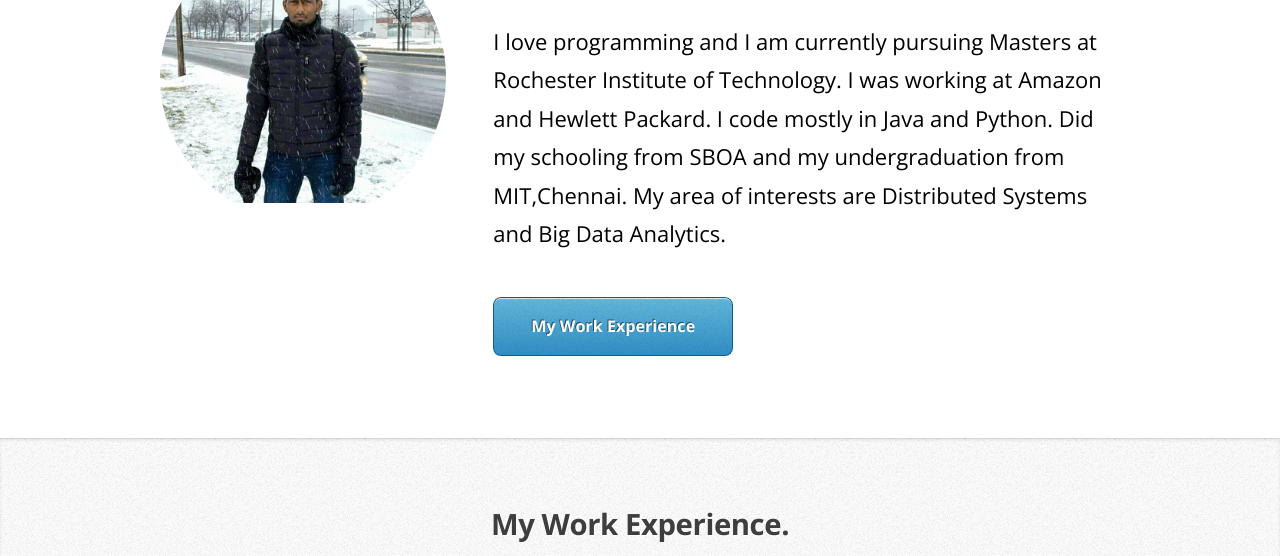
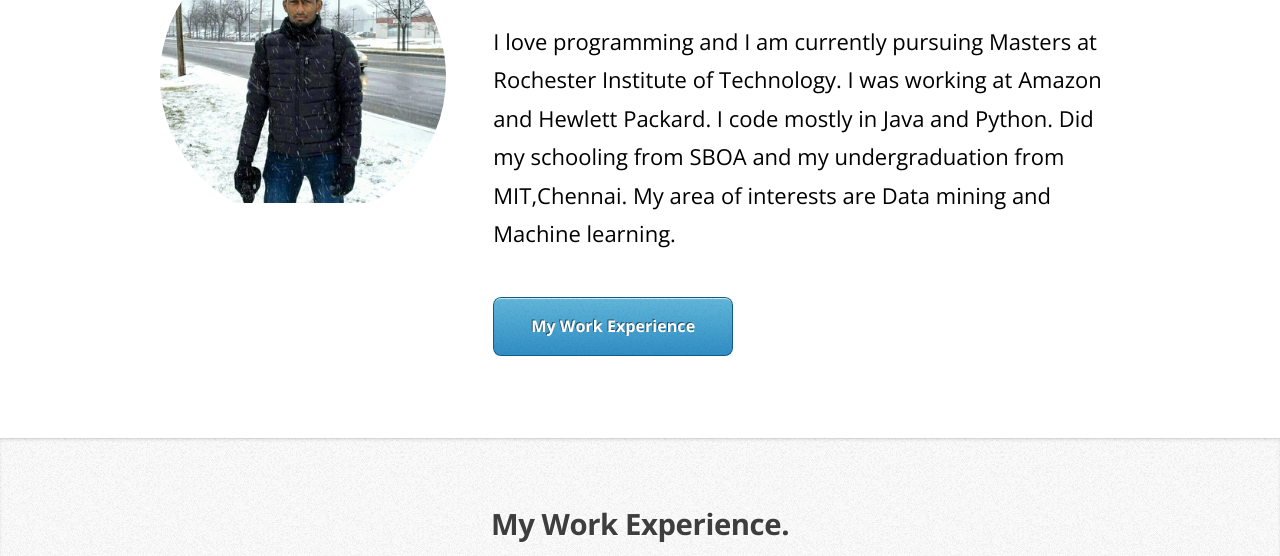
Before and after one commit to sabarigirish/sabarigirish.github.io, a plain HTML site: page index.html in a window 1280 px wide. Shown: the part 198-754 px from the top of the page. Drawn offline with nearby package versions, Linux system fonts and the light colour scheme.

Commit message:
Update index.html

```diff
--- a/index.html
+++ b/index.html
@@ -55,7 +55,7 @@
 							<header>
 								<h1>Hi. I'm <strong>Sabari Girish</strong></h1>
 							</header>
-							<p>I love programming and I am currently pursuing Masters at Rochester Institute of Technology. I was working at Amazon and Hewlett Packard. I code mostly in Java and Python. Did my schooling from SBOA and my undergraduation from MIT,Chennai. My area of interests are Distributed Systems and Big Data Analytics.</p>
+							<p>I love programming and I am currently pursuing Masters at Rochester Institute of Technology. I was working at Amazon and Hewlett Packard. I code mostly in Java and Python. Did my schooling from SBOA and my undergraduation from MIT,Chennai. My area of interests are Data mining and Machine learning.</p>
 							<a href="#work" class="button button-small">My Work Experience</a>
 						</div>
 					</div>
```
